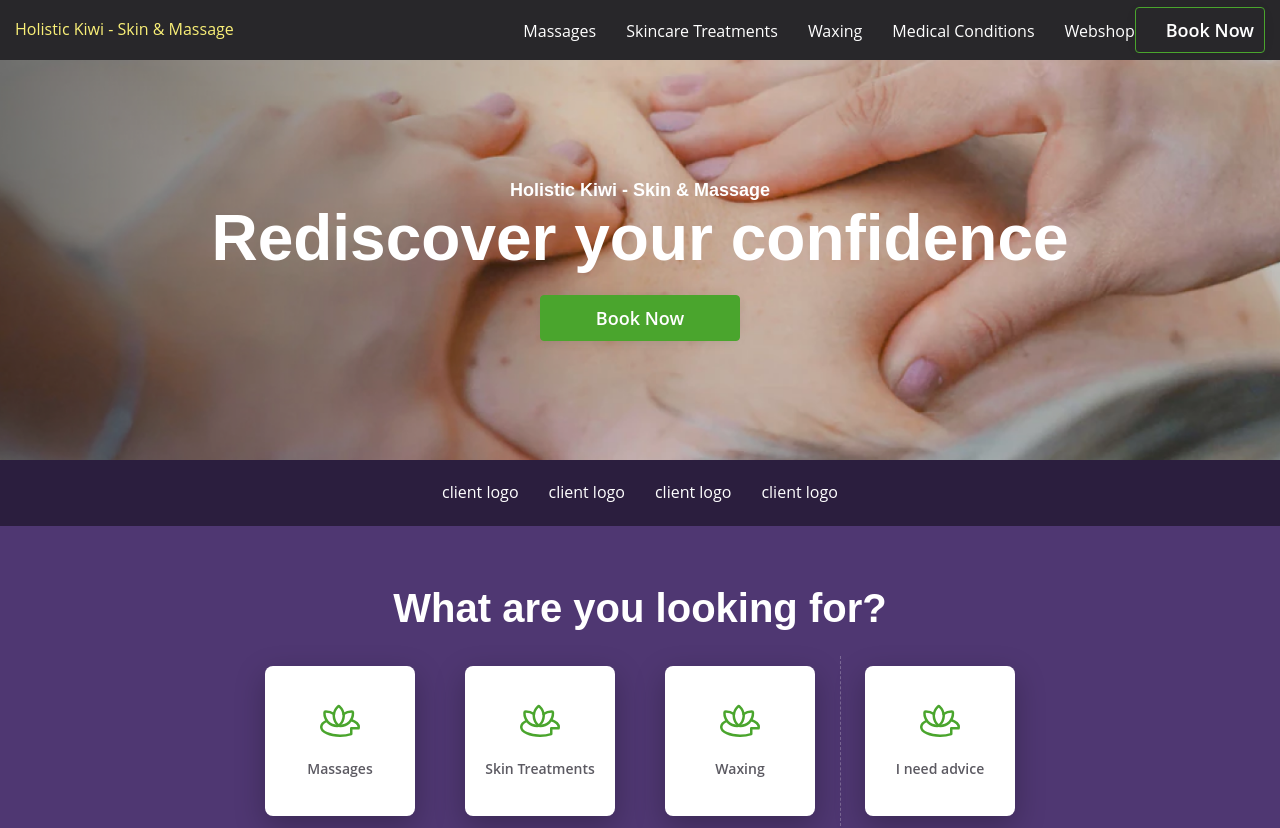
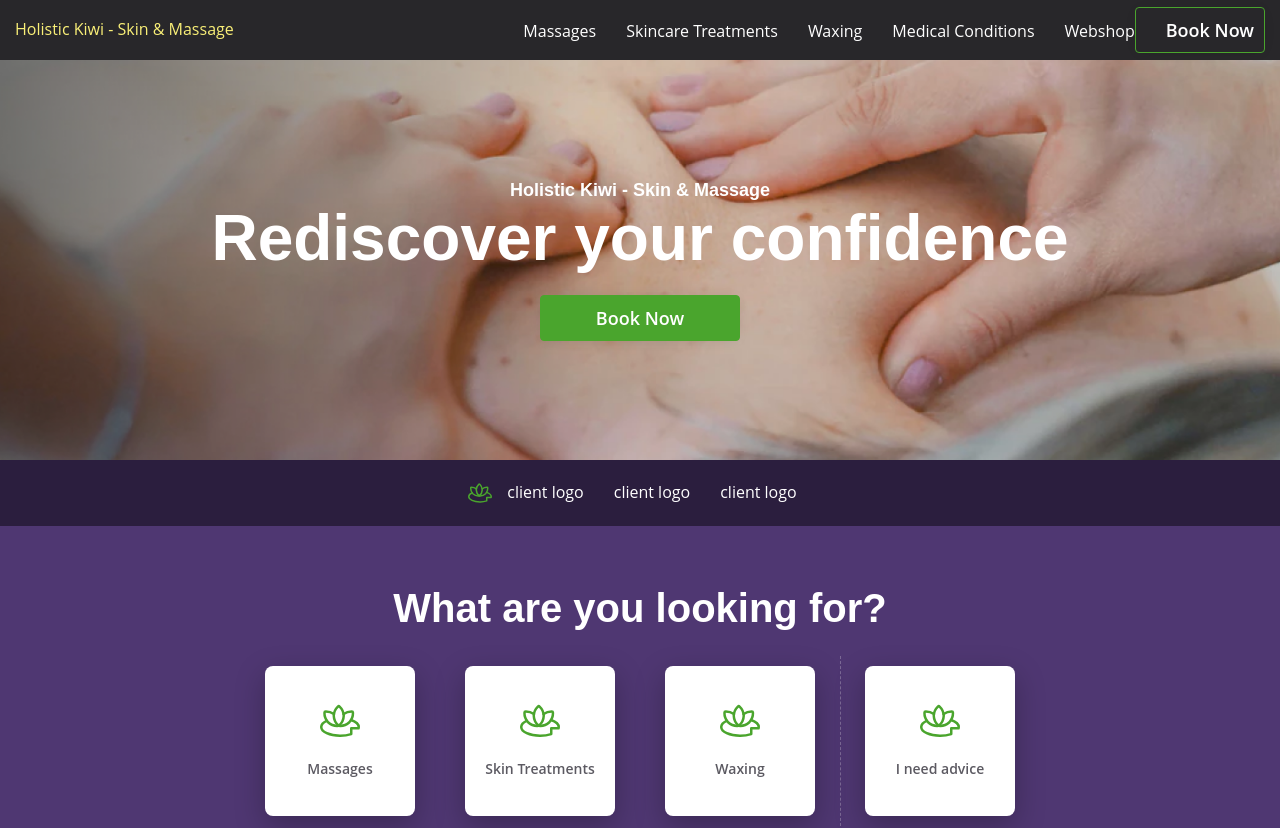
Before and after one commit to midgethoen/holistickiwi-website, a Gatsby site: page / in a window 1280 px wide. Shown: the top 828 px of the page. Built offline with nearby package versions, Linux system fonts and the light colour scheme; Gatsby itself is replaced by a stand-in of ours.

Commit message:
added tudelft svg logo

```diff
--- a/src/pages/index.js
+++ b/src/pages/index.js
@@ -24,7 +24,12 @@ const IndexPage = () => (
     </header>
 
     <div className="clients">
-      <p>client logo</p>
+      <Icon
+        name={"spa-lotus"}
+        color="primary"
+        className="icn"
+        alt="logo"
+      />
       <p>client logo</p>
       <p>client logo</p>
       <p>client logo</p>
```
Also changed, not shown: src/images/icns/white/tudelftlogo.svg (added).
